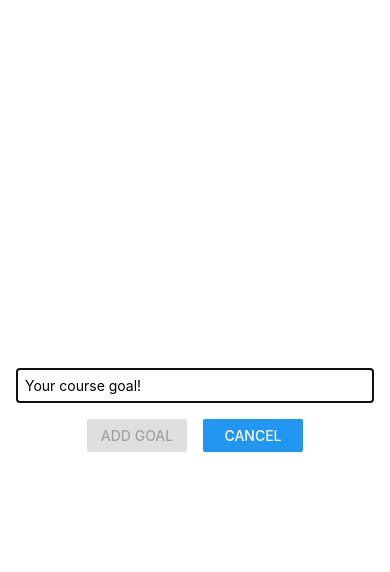
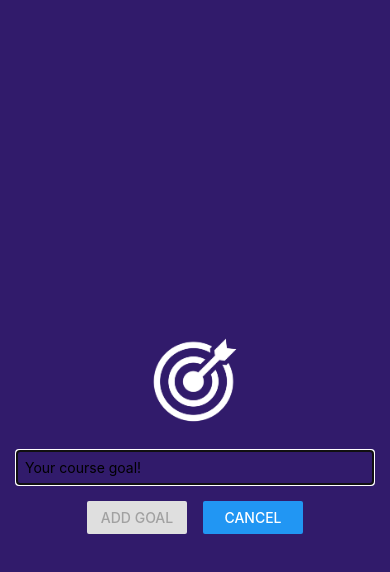
Before and after one commit to gilxhonh/ReactNative-GoalsApp, a React Native app: screen / in a window 390 px wide. Both pictures are taken after a click on the button "ADD NEW GOAL". Shown: the top 572 px of the page. Built offline with nearby package versions, Linux system fonts and the light colour scheme.

Commit message:
add image and improve style

```diff
--- a/components/GoalInput.js
+++ b/components/GoalInput.js
@@ -1,5 +1,5 @@
 import React, {useState} from "react";
-import {Button, Modal, StyleSheet, TextInput, View} from "react-native";
+import {Button, Image, Modal, StyleSheet, TextInput, View} from "react-native";
 
 function GoalInput({onAddGoal, visible, onCancel}) {
     const [input, setInput] = useState("");
@@ -25,12 +25,19 @@
     return(
         <Modal visible={visible} animationType='slide'>
             <View style={styles.inputContainer}>
+
+                <Image
+                    source={require('../assets/images/goal.png')}
+                    style={styles.image}
+                />
+
                 <TextInput
                     onChangeText={handeInputGoal}
                     style={styles.textInput}
                     placeholder='Your course goal!'
                     value={input}
                 />
+
                 <View style={styles.buttonContainer}>
                     <View style={styles.button}>
                         <Button onPress={addGoalHandler} title='Add Goal' color={'#02987e'} disabled={buttonDisabled}/>
@@ -40,6 +47,7 @@
                         <Button title='Cancel' onPress={onCancel}/>
                     </View>
                 </View>
+
             </View>
         </Modal>
     )
@@ -58,10 +66,8 @@
         flex: 1,
         justifyContent: "center",
         alignItems: "center",
-        marginBottom: 24,
-        borderBottomWidth: 1,
-        borderBottomColor: '#02987e',
         padding: 16,
+        backgroundColor: '#311b6b',
     },
     buttonContainer: {
         flexDirection: "row",
@@ -71,4 +77,9 @@
         width: 100,
         marginHorizontal: 8,
     },
+    image: {
+        width: 100,
+        height: 100,
+        margin: 20,
+    },
 });
```
